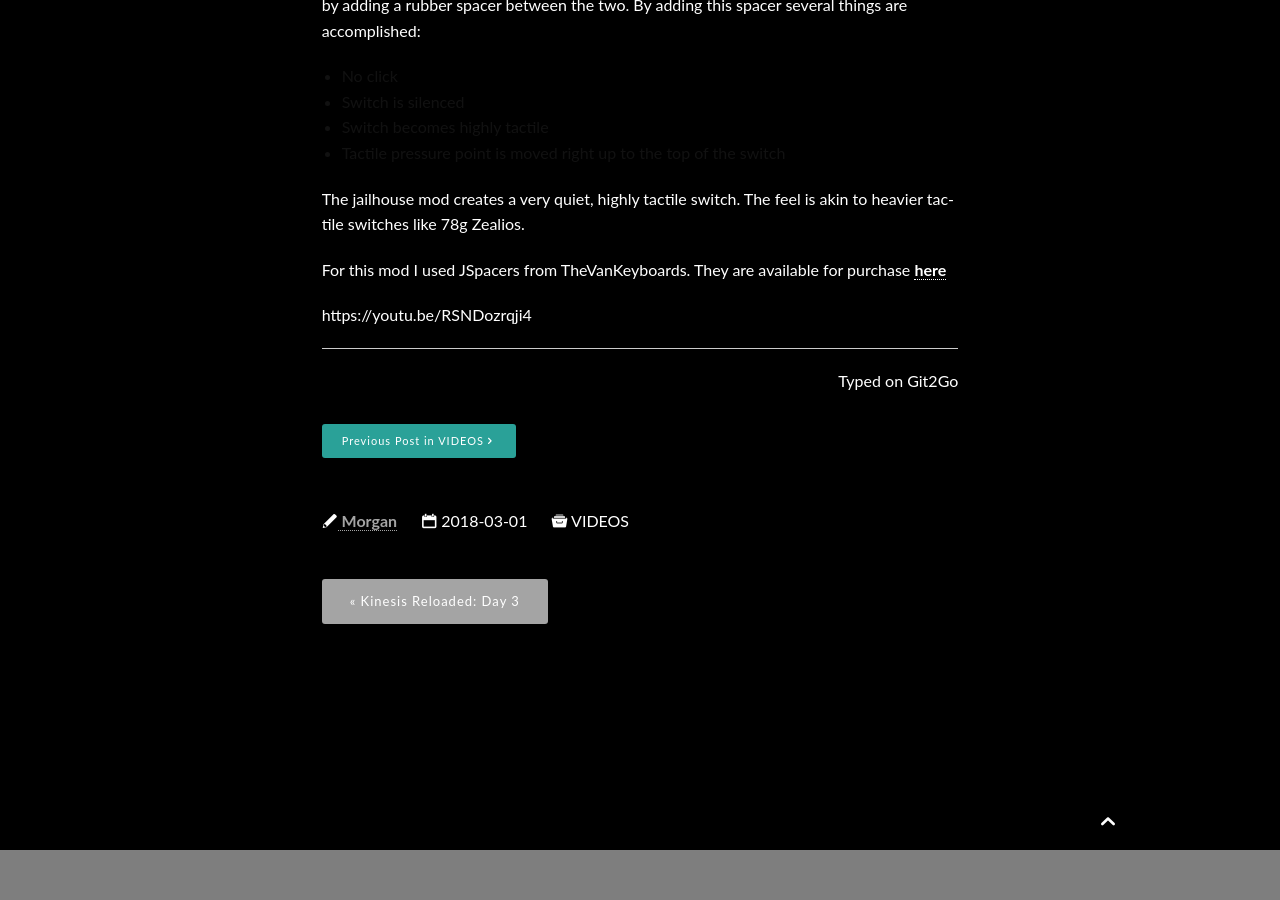
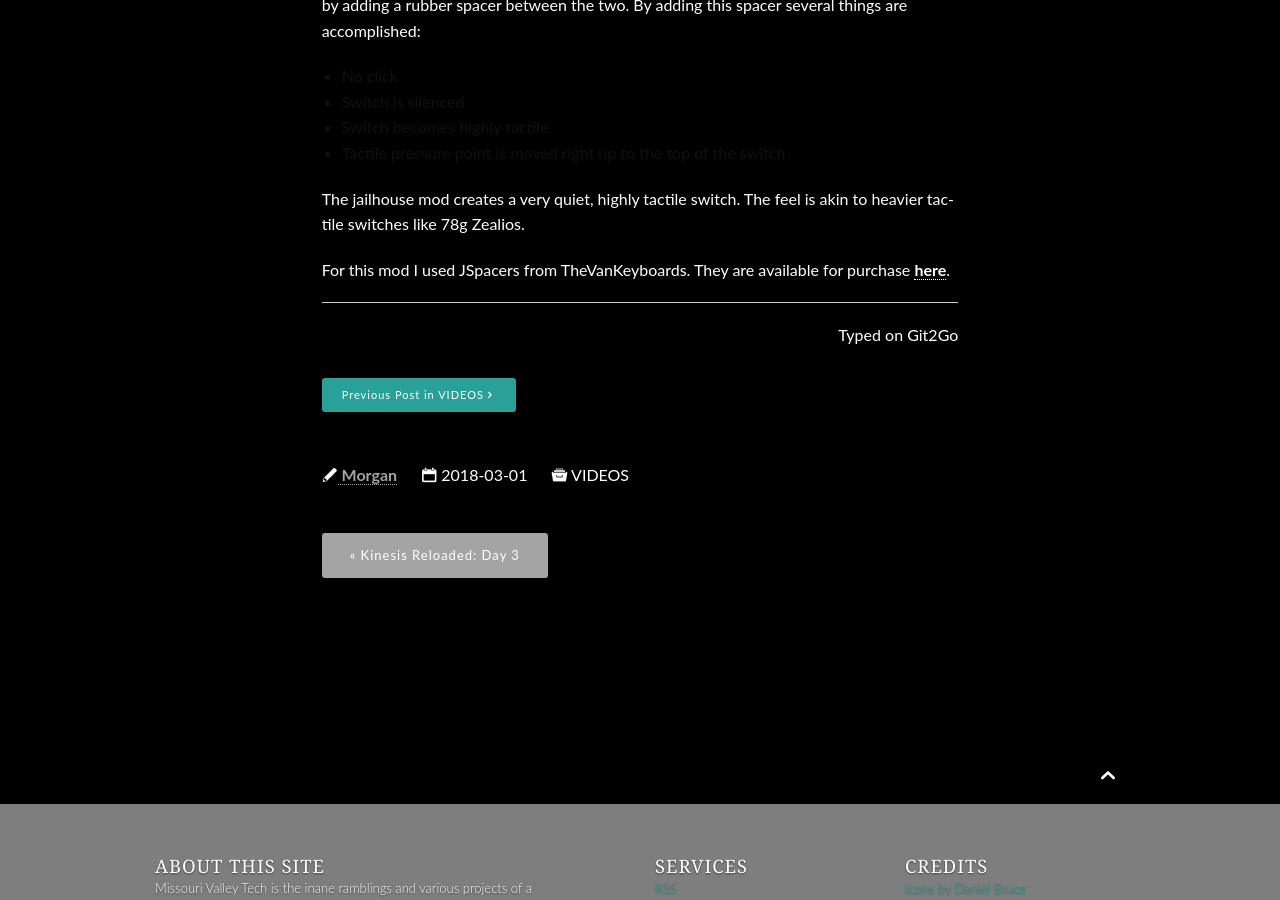
Before and after one commit to missourivalleytech/missourivalleytech.github.io, a Jekyll site: the page built from _posts/2018/2018-03-01-Jailhouse-Green-Switches-Using-JSpacers.md, in a window 1280 px wide and 900 px high, scrolled down 1055 px. Built offline with Jekyll 4.4.1, drawn with Linux system fonts in a browser that asks for light colours; nearby versions of some CDN libraries; some of the changed lines change nothing that is shown.

Commit message:
Removed erroneous YouTube link in post text.

```diff
--- a/_posts/2018/2018-03-01-Jailhouse-Green-Switches-Using-JSpacers.md
+++ b/_posts/2018/2018-03-01-Jailhouse-Green-Switches-Using-JSpacers.md
@@ -27,9 +27,7 @@ The effect of the mod is to remove any pretravel between the stem and click mech
 
 The jailhouse mod creates a very quiet, highly tactile switch. The feel is akin to heavier tactile switches like 78g Zealios.
 
-For this mod I used JSpacers from TheVanKeyboards. They are available for purchase [here](https://thevankeyboards.com/products/jspacers?variant=32991463758)
-
-https://youtu.be/RSNDozrqji4
+For this mod I used JSpacers from TheVanKeyboards. They are available for purchase [here](https://thevankeyboards.com/products/jspacers?variant=32991463758).
 
 ---
 <p align="right">Typed on Git2Go</p>
```
